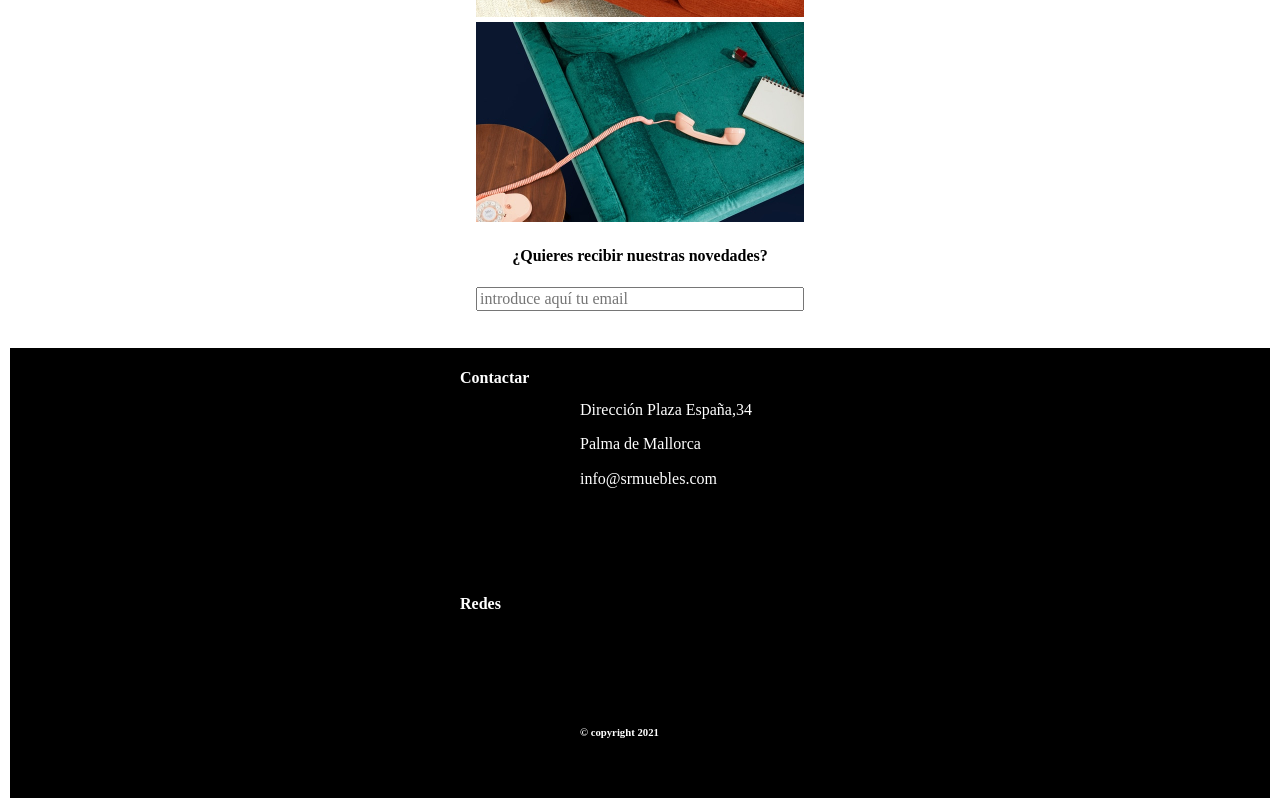
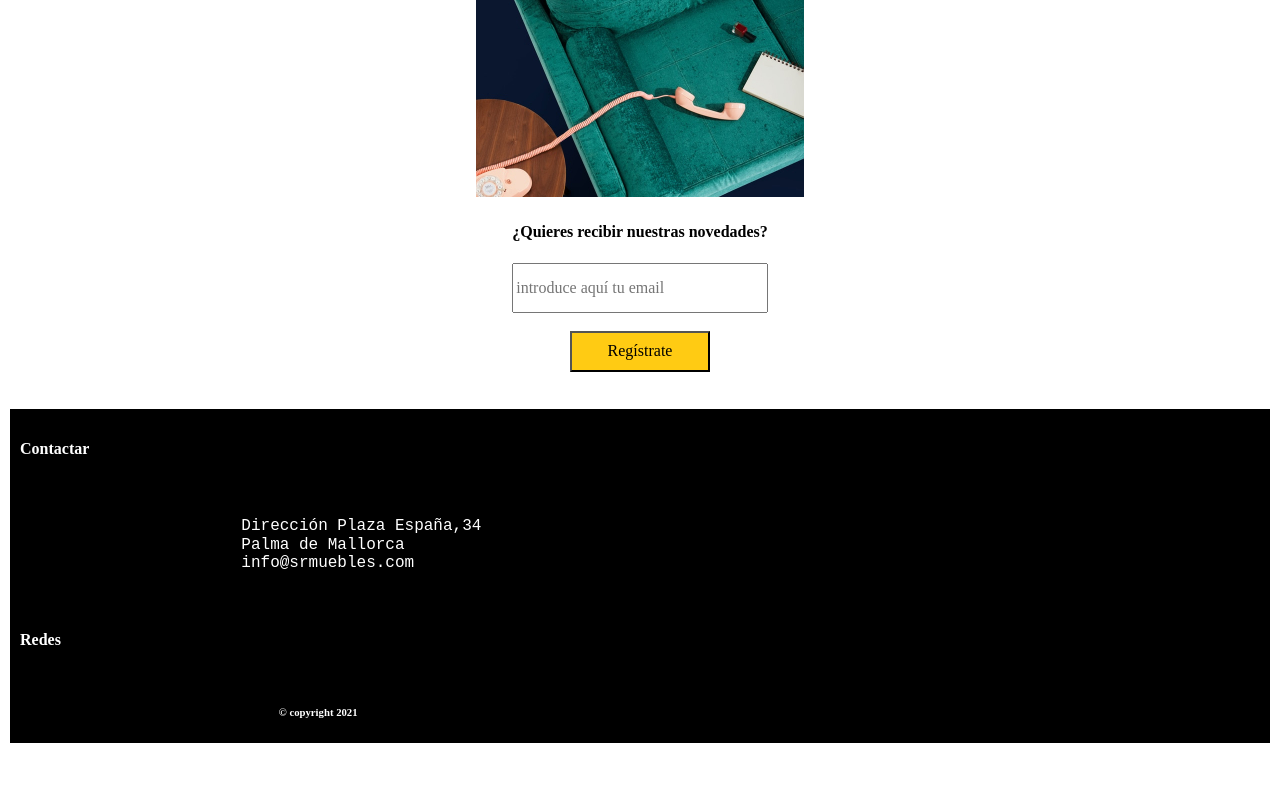
Before and after one commit to jorgerope/JUEVES, a plain HTML site: page index.html in a window 1280 px wide. Shown: the part 1690-2498 px from the top of the page. After the commit the page ends 2443 px from the top, so only its background shows below. Drawn offline with Linux system fonts and the light colour scheme.

Commit message:
segunda mejora

```diff
--- a/css/color.css
+++ b/css/color.css
@@ -37,7 +37,7 @@ background-color: var(--colorBlanco);
 }
 
 
-.telefono{
+button{
 background-color: #FFCB13;
 
 }
@@ -51,4 +51,5 @@ background-color: #FFCB13;
 
 .redes1{
     color: white;
+    background-color: black;
 }
--- a/css/grid.css
+++ b/css/grid.css
@@ -28,28 +28,35 @@
 
 }
 .telefono{
-width: 140px;
-height: 41px;
-grid-column-start: ;
+grid-column-start:2 ;
   grid-column-end: 3;
   grid-row-start: 1;
   grid-row-end: 2;
 
-  justify-content: center;
+
   padding: 10px;
 
 }
 
 .somos{
 
-    grid-column-start:1;
+    grid-column-start:2;
   grid-column-end: 3;
   grid-row-start: 2;
   grid-row-end: 3;
-  text-align: center;
+
 
 }
 
+
+.container__parrafo{
+
+display: grid;
+  grid-template-columns:auto;
+  grid-template-rows:auto;
+
+
+}
 .item1{
  grid-column-start: 1;
   grid-column-end: 2;
@@ -136,62 +143,86 @@ grid-column-start: 1;
 
 }
 
-
+.final{
+    display: grid;
+    grid-template-columns:auto;
+    grid-template-rows: auto;
+justify-content: center;
+}
 .quieres{
 
     grid-column-start: 1;
-  grid-column-end: 2;
-  grid-row-start: 5;
-  grid-row-end: 6;
+  grid-column-end: 3;
+  grid-row-start: 1;
+  grid-row-end: 2;
   text-align: center;
 }
 
+.correo{
+grid-column-start: 1;
+  grid-column-end:3 ;
+  grid-row-start: 2;
+  grid-row-end: 3;
+  height: 50px;
+}
+.registrate{
+grid-column-start: 2;
+  grid-column-end: 3;
+  grid-row-start: 4;
+  grid-row-end: 5;
 
+}
 .container__footer{
-height: 450px;
+
   display: grid;
-grid-template-columns:120px 120px 120px;
+grid-template-columns:auto;
 grid-template-rows: auto;
-justify-content: center;
-
 
 }
 
+
 .contacto{
  grid-column-start: 1;
-  grid-column-end: 3;
+  grid-column-end: 4;
   grid-row-start: 1;
   grid-row-end: 2;
+  padding: 10px;
 
 }
 
 .contacto1{
-grid-column-start: 2;
-  grid-column-end: 4;
-  grid-row-start: 1;
-  grid-row-end: 3;
+    display: flex;
+    flex-direction: column;
+    justify-content: center;
+    align-items: center;
 
+}
+
+p.contacto1 {
+display: flex;
+justify-content: center;
 }
 .redes{
 grid-column-start: 1;
-  grid-column-end: 3;
+  grid-column-end: 4;
   grid-row-start: 3;
   grid-row-end: 4;
+  padding: 10px;
  }
 
  .redes1{
 
-    grid-column-start: 2;
-  grid-column-end: 4;
-  grid-row-start:3;
-  grid-row-end: 4;
-
- }
+display: flex;
+flex-direction: column;
+justify-content: center;
+ align-items: center;}
 .copy{
 
-grid-column-start: 2;
-  grid-column-end: 3;
-  grid-row-start: 4;
-  grid-row-end:5;
+   display: flex;
+   justify-content: center;
+}
 
+button{
+    width: 140px;
+height: 41px;
 }
--- a/index.html
+++ b/index.html
@@ -41,15 +41,17 @@
 <!-- ipad -->
 <!-- desktop -->
         </picture>
+<br>
+</section>
 
-</section>
          <article class="parrafos">
 
-        <h4 class="telefono">+34 666 666 666</h4>
+        <button class="telefono">+34 666 666 666</button>
+        <br>
 
         <h4 class="somos">¿Quienes Somos?</h2>
-
-
+</article>
+            <section class="container__parrafo">
         <h3 class="item1">1988</h3>
 
 <p class="item2">
@@ -60,7 +62,7 @@ Lorem ipsum dolor sit amet consectetur adipisicing elit. Perspiciatis numquam li
 <h3 class="item3">1994</h3>
 
 <p class="item4">Lorem ipsum, dolor sit amet consectetur adipisicing elit. Exercitationem tenetur enim minus, quibusdam repellendus eius molestiae consectetur quas maiores debitis.</p>
-
+</section>
 </article>
 
 
@@ -105,9 +107,14 @@ Lorem ipsum dolor sit amet consectetur adipisicing elit. Perspiciatis numquam li
 <!-- desktop -->
         </picture>
 
+<section class="final">
+<h4 class="quieres">¿Quieres recibir nuestras novedades?</h3>
+    <br>
+<input  class="correo"  type="email" placeholder="introduce aquí tu email">
 
-<h4 class="quieres">¿Quieres recibir nuestras novedades?</h3>
-<input type="email" placeholder="introduce aquí tu email">
+
+<button class="registrate">Regístrate</button>
+
 </section>
 <br><br>
 </main>
@@ -122,16 +129,17 @@ Lorem ipsum dolor sit amet consectetur adipisicing elit. Perspiciatis numquam li
 
     <article class="contacto1">
 
-    <br><br>    <p>Dirección Plaza España,34</p>
 
-    <p>Palma de Mallorca</p>
-    <p>info@srmuebles.com</p>
+    <pre>         Dirección Plaza España,34
+         Palma de Mallorca
+         info@srmuebles.com</pre>
     </article>
 <h4 class="redes">Redes</h4>
+ <br><br>
+
 <article class="redes1">
-
-    <br><br>
-<a href="#">Twitter</a><br>
+<a href="#">Twitter</a>
+<br>
 <a href="#">Pinterest</a>
 <br>
 <a href="#">Instagram</a>
```
Also changed, not shown: contactar.html (+1 -2 lines).
